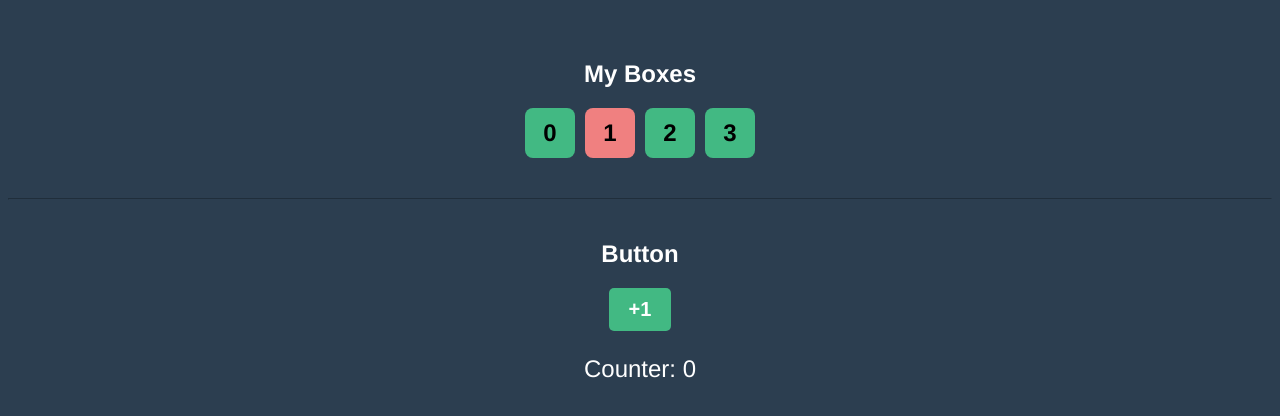
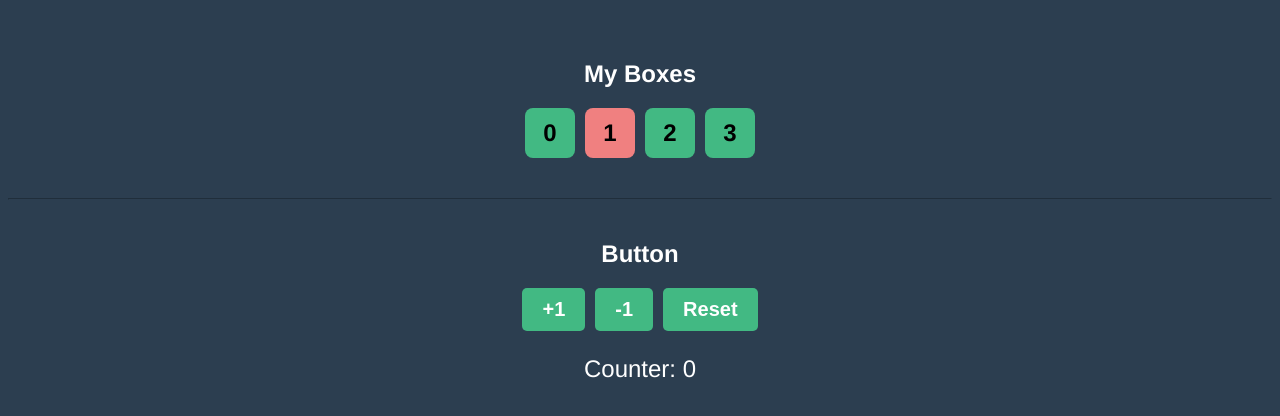
Before and after one commit to combizera/learning-vue, a Vue app: page / in a window 1280 px wide. Shown: the top 416 px of the page. Built offline with nearby package versions, Linux system fonts and the light colour scheme.

Commit message:
feat: class emit pt.2

```diff
--- a/src/App.vue
+++ b/src/App.vue
@@ -16,7 +16,20 @@
     <h2>
       Button
     </h2>
-    <MyButton @increment="incrementCount" />
+    <div class="container">
+      <MyButton
+        title="+1"
+        @update="incrementCount"
+      />
+      <MyButton
+        title="-1"
+        @update="decrementCount"
+      />
+      <MyButton
+        title="Reset"
+        @update="resetCount"
+      />
+    </div>
     <p class="counter">
       Counter: {{ count }}
     </p>
@@ -42,6 +55,12 @@ export default {
     methods: {
       incrementCount() {
         this.count ++
+      },
+      decrementCount() {
+        this.count --
+      },
+      resetCount() {
+        this.count = 0
       }
     }
   }
--- a/src/components/MyButton.vue
+++ b/src/components/MyButton.vue
@@ -1,12 +1,18 @@
 <template>
-  <button @click="$emit('increment')">
-    +1
+  <button @click="$emit('update')">
+    {{ title }}
   </button>
 </template>
 
 <script>
   export default {
-    name: 'MyButton'
+    name: 'MyButton',
+    props: {
+      title: {
+        type: String,
+        default: '+1'
+      }
+    }
   }
 </script>
 
```
Lines whose indentation alone changed are shown as unchanged.
